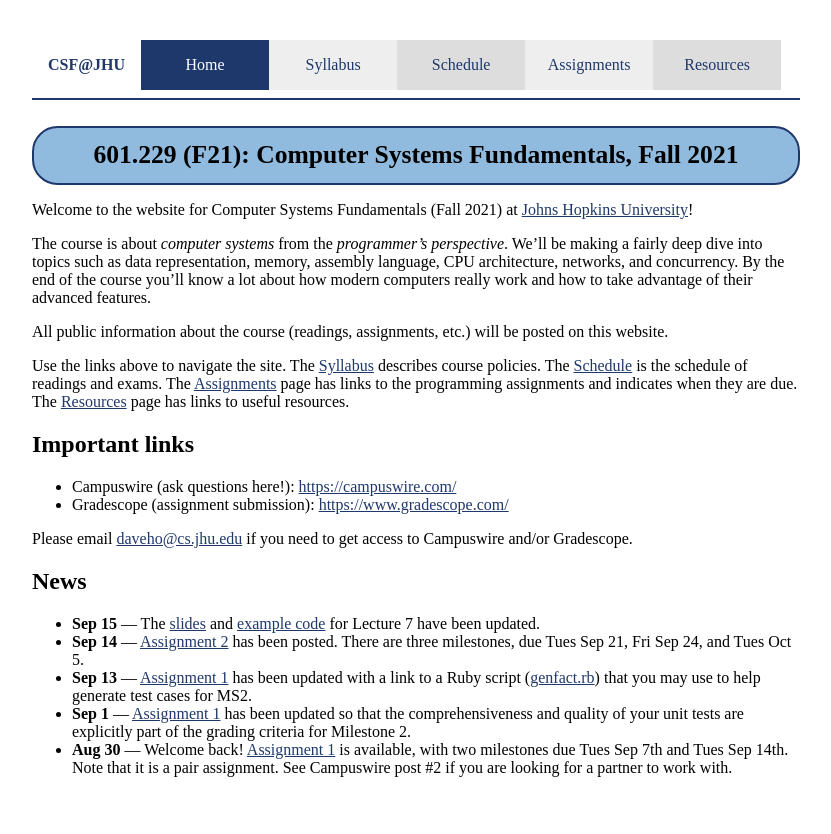
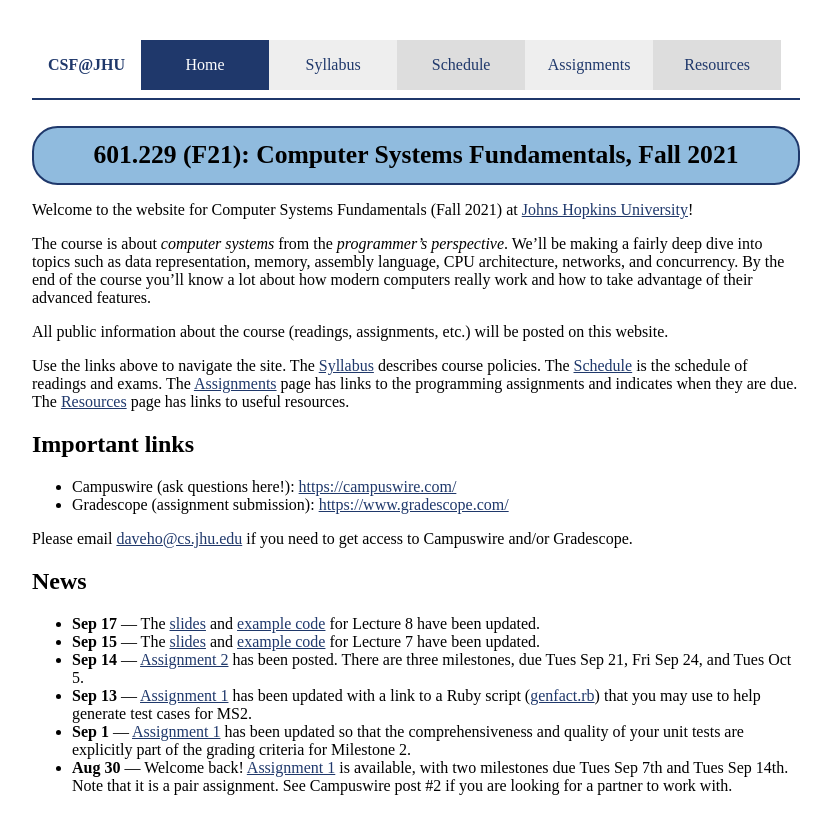
Before and after one commit to jhucsf/fall2021, a Jekyll site: the page built from index.md, in a window 1280 px wide. Shown: the top 834 px of the page, without its empty margins (224-1055 px from the left). Built offline with Jekyll 4.4.1, drawn with Linux system fonts in a browser that asks for light colours.

Commit message:
more fixes to x86-64 assembly language examples

```diff
--- a/index.md
+++ b/index.md
@@ -21,6 +21,7 @@ Please email <daveho@cs.jhu.edu> if you need to get access to Campuswire and/or
 
 ## News
 
+* **Sep 17** — The [slides](lectures/lecture08-public.pdf) and [example code](lectures/control.zip) for Lecture 8 have been updated.
 * **Sep 15** — The [slides](lectures/lecture07-public.pdf) and [example code](lectures/alu.zip) for Lecture 7 have been updated.
 * **Sep 14** — [Assignment 2](assign/assign02.html) has been posted. There are three milestones, due Tues Sep 21, Fri Sep 24, and Tues Oct 5.
 * **Sep 13** — [Assignment 1](assign/assign01.html) has been updated with a link to a Ruby script ([genfact.rb](assign/genfact.rb)) that you may use to help generate test cases for MS2.
```
Also changed, not shown: 2 other files.
